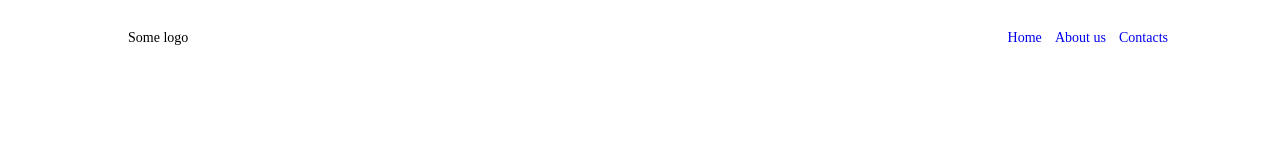
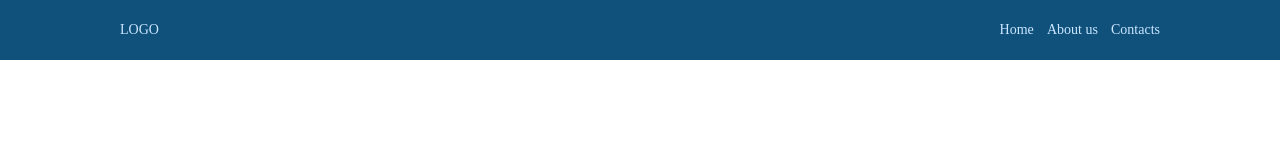
Before and after one commit to WafflyaGit/freelance, a website: page src/about.html in a window 1280 px wide. Drawn offline with nearby package versions, Linux system fonts and the light colour scheme; files that its build step writes are made by us from their sources.

Commit message:
feat: update header

```diff
--- a/gulp/version.json
+++ b/gulp/version.json
@@ -1,3 +1,3 @@
 {
-    "main": "20220128222402"
+    "main": "20220128231224"
 }
--- a/src/html/_header.html
+++ b/src/html/_header.html
@@ -1,7 +1,8 @@
-<header class="header__container header">
-    <div class="header__logo">
-        Some logo
-    </div>
+<div class="header">
+    <header class="header__container">
+        <a href="#" class="header__logo">
+            LOGO
+        </a>
         <nav class="header__menu menu">
             <div menu-btn class="menu__btn">
                 <span></span>
@@ -15,3 +16,4 @@
             </ul>
         </nav>
     </header>
+</div>
--- a/src/scss/_header.scss
+++ b/src/scss/_header.scss
@@ -1,11 +1,16 @@
 $headerHeight: rem(50);
+$headerColor: #10517c;
 
 .header {
+    background-color: $headerColor;
+}
+.header__container {
     height: $headerHeight;
+    align-items: center;
     display: flex;
     align-items: center;
     justify-content: space-between;
-    background-color: #fff;
+    color: #cbe6ff;
 }
 .menu_list {
     display: flex;
@@ -24,7 +29,8 @@ $headerHeight: rem(50);
         left: 0;
         width: 100%;
         height: 100%;
-        background: #FFEFBA
+        background: #cbe6ff;
+        color: #00053b;
     }
     &.active {
         top: 0;
@@ -44,7 +50,7 @@ $headerHeight: rem(50);
         top: 50%;
         left: 50%;
         transform: translate(-50%, -50%);
-        background-color: #222222;
+        background-color: #cbe6ff;
         transition: ease all 0.5s;
     }
     span:nth-of-type(2) {
@@ -57,6 +63,9 @@ $headerHeight: rem(50);
         display: inline-block;
     }
     &.active {
+        span {
+            background-color: #00053b;
+        }
         span:nth-of-type(1) {
             display: none;
         }
--- a/src/scss/base/null.scss
+++ b/src/scss/base/null.scss
@@ -1,4 +1,5 @@
 *{
+    margin: 0;
     padding: 0;
 }
 *,*::before,*::after{
@@ -30,7 +31,6 @@ input,button,textarea{font-family: inherit;}
 input::-ms-clear{display: none;}
 button{cursor: pointer;}
 button::-moz-focus-inner{padding: 0;border:0;}
-a,a:visited{text-decoration: none;}
-a:hover{text-decoration: none;}
+a,a:hover,a:focus,a:visited{text-decoration: none; color: inherit}
 ul li{list-style: none;}
 img{vertical-align: top;}
--- a/src/scss/style.scss
+++ b/src/scss/style.scss
@@ -1,7 +1,7 @@
 // Variables
 $containerMaxWidth: 1100px;
 $containerPadding: 30px;
-$fontSize: rem(14);
+$fontSize: rem(16);
 
 // Breakpoints
 @use 'sass:math';
```
Lines whose indentation alone changed are shown as unchanged.
